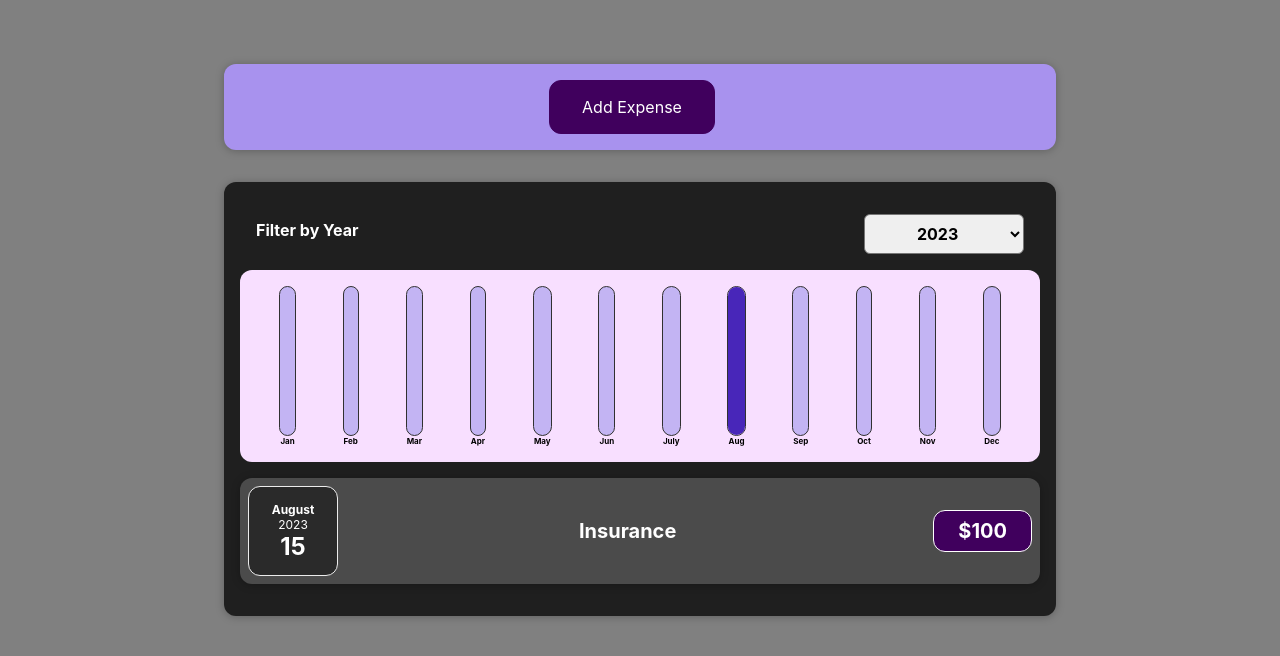
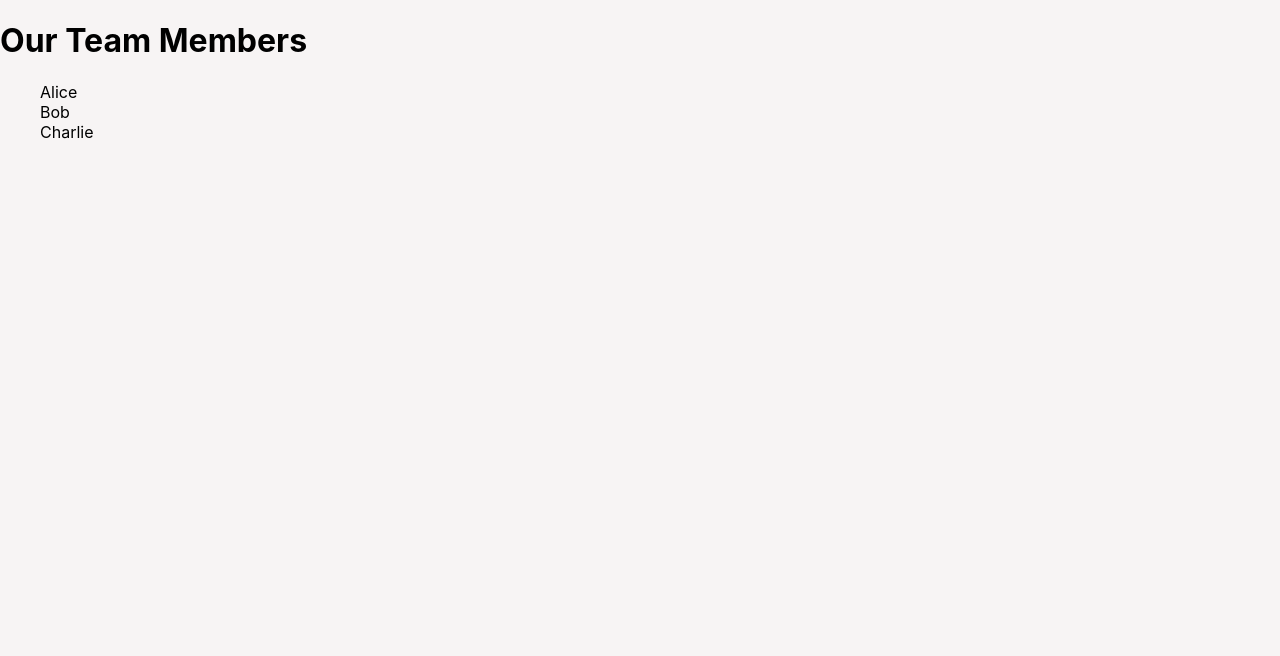
Before and after one commit to Abu-Faizan-Omer/first-reactjs, a React (Vite) app: page / in a window 1280 px wide. Shown: the top 656 px of the page. Built offline with nearby package versions, Linux system fonts and the light colour scheme.

Commit message:
Higher Order Components

```diff
--- a/src/App.jsx
+++ b/src/App.jsx
@@ -1,30 +1,18 @@
-import { useState } from 'react'
-import viteLogo from '/vite.svg'
-import './App.css'
-import Expenses from "./components/Expenses/Expenses";
-import NewExpense from "./components/NewExpense/NewExpense";
-const DUMMY_EXPENSES = [
-  { id: 1, title: "Insurance", date: new Date(2023, 7, 15), price: 100 },
-  { id: 2, title: "Book", date: new Date(2024, 8, 25), price: 10 },
-  { id: 3, title: "Pen", date: new Date(2025, 2, 10), price: 1 },
-  { id: 4, title: "Laptop", date: new Date(2024, 9, 17), price: 200 },
-];
+// App.js
+import React from 'react';
+import UserList from './UserList';
+import withLoader from './withLoader';
 
 const App = () => {
-  const [expenses, setExpenses] = useState(DUMMY_EXPENSES);
-
-
-const addExpenseHandler = (expense) => {
-  setExpenses((prevExpenses) => [expense, ...prevExpenses]);
-};
-
+  const list = ['Alice', 'Bob', 'Charlie'];
+  const EnhancedUserList = withLoader(UserList, list);
 
   return (
     <div>
-      <NewExpense onAddExpense={addExpenseHandler} />
-      <Expenses expenses={expenses} />
+      <h1>Our Team Members</h1>
+      <EnhancedUserList />
     </div>
   );
 };
 
-export default App
+export default App;
--- /dev/null
+++ b/src/UserList.jsx
@@ -0,0 +1,13 @@
+import React from 'react';
+
+const UserList = ({ items }) => {
+  return (
+    <ul style={{ listStyle: "none" }}>
+      {items.map((user, index) => (
+        <li key={index}>{user}</li>
+      ))}
+    </ul>
+  );
+};
+
+export default UserList;
--- a/src/index.css
+++ b/src/index.css
@@ -5,7 +5,7 @@ body {
     sans-serif;
   -webkit-font-smoothing: antialiased;
   -moz-osx-font-smoothing: grayscale;
-  background: gray;
+  background: rgb(247, 244, 244);
 }
 
 code {
--- /dev/null
+++ b/src/withLoader.jsx
@@ -0,0 +1,24 @@
+// withLoader.js
+import React, { useState, useEffect } from 'react';
+
+const withLoader = (WrappedComponent, data) => {
+  return function withLoaderComponents(props) {
+    const [isLoading, setIsLoading] = useState(true)
+    const [items, setItem] = useState([])
+
+    useEffect(() => {
+      setTimeout(() => {
+        setIsLoading(false)
+        setItem(data)
+      },2000)
+    }, [])
+    if (isLoading)
+    {
+      return <div>Loading...</div>
+    }
+    return <WrappedComponent items={items}/>
+  }
+
+};
+
+export default withLoader;
```
